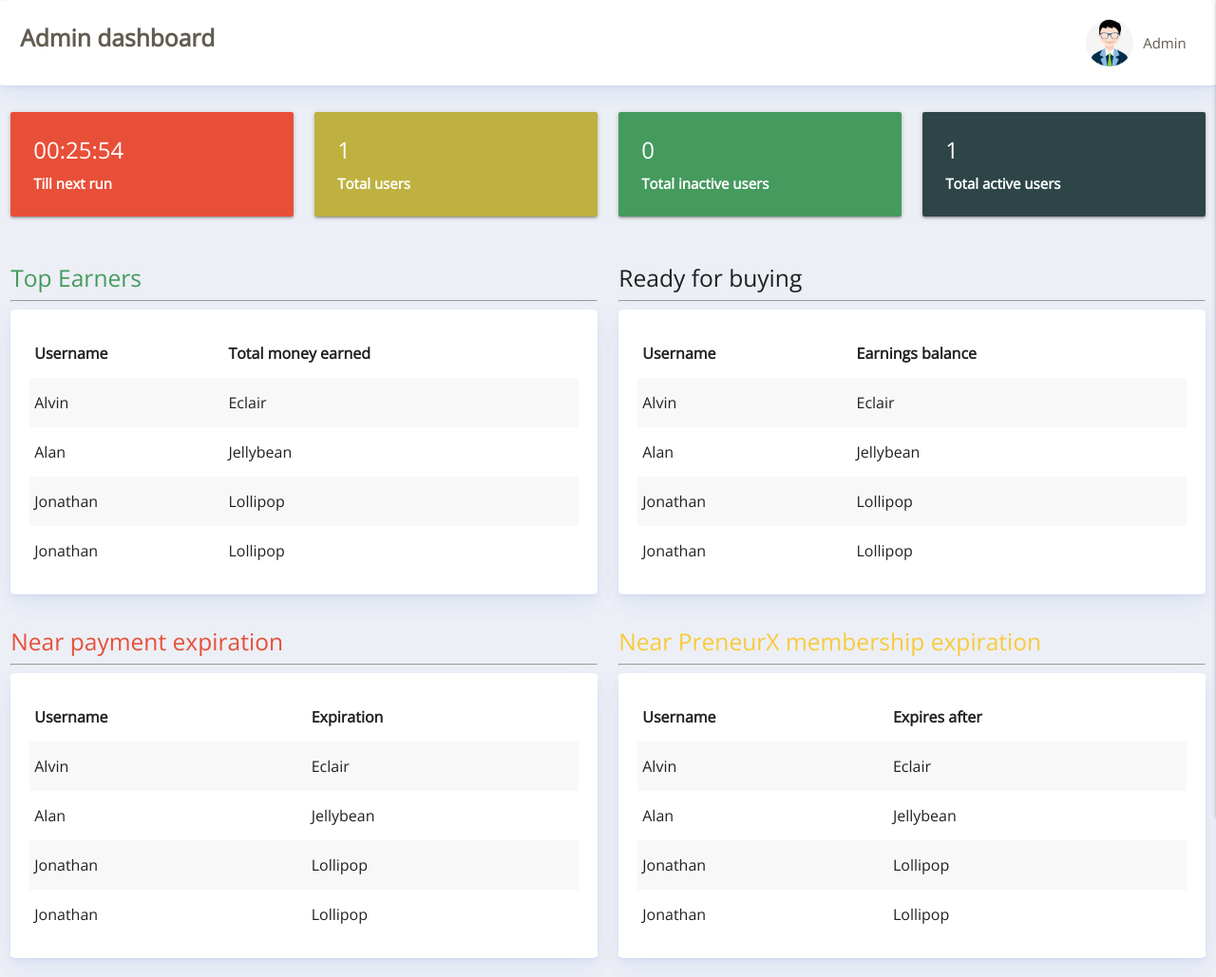
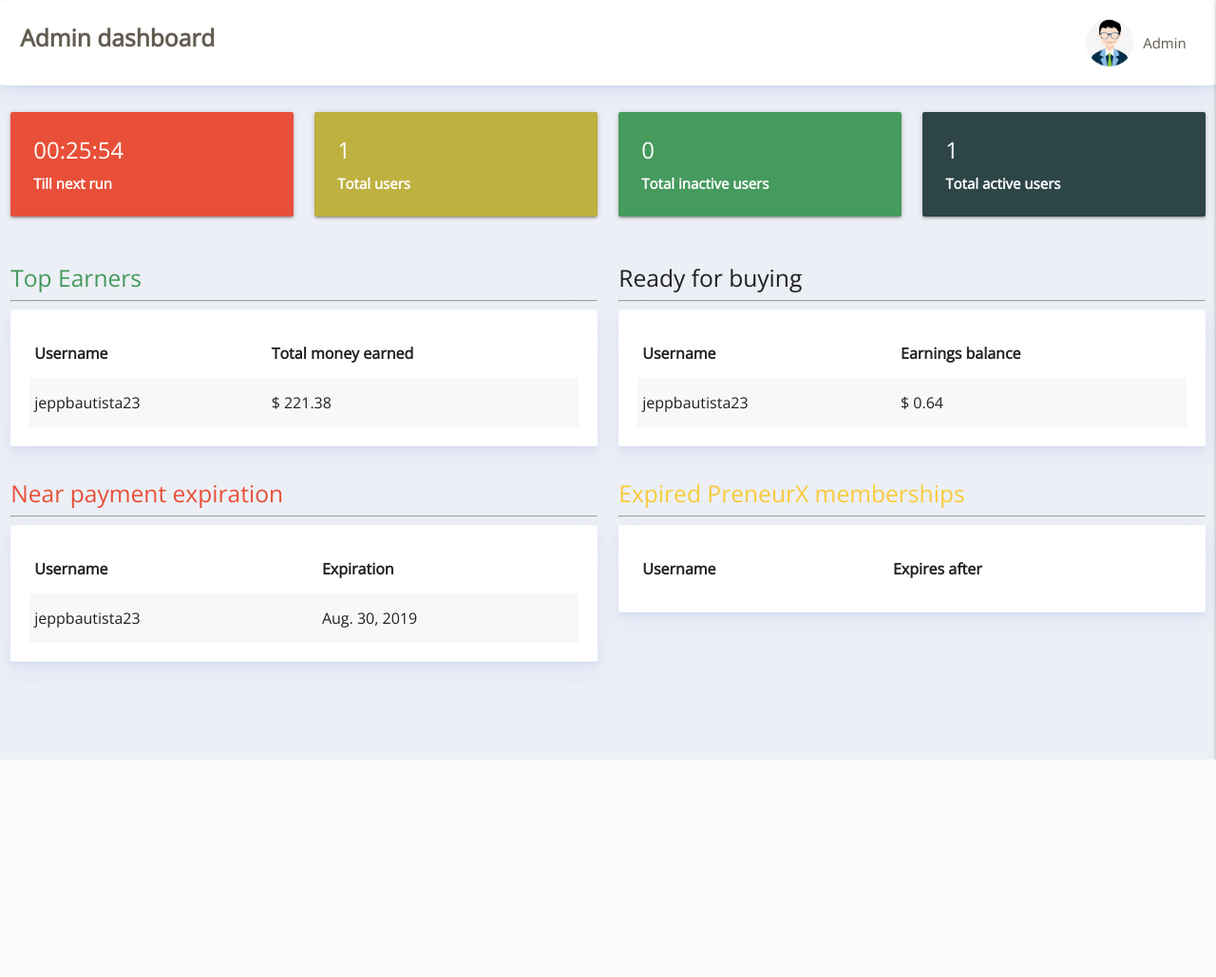
Before and after one commit to jeppbautista/pxbotautomation, a Django app: page /dashboard/ in a window 1280 px wide. Shown: the whole page at 95% size. After the commit the page ends 800 px from the top, so only its background shows below. Run offline with Django 3.2, Linux system fonts and the light colour scheme; data comes from the database, SQL or seed files in the repository; both versions use the stored data as it was after the commit; lists and menus that the app fills with data are empty; some libraries are stand-ins or nearby versions.

Commit message:
Final phase 1

```diff
--- a/pxbot/dashboard/forms.py
+++ b/pxbot/dashboard/forms.py
@@ -16,6 +16,7 @@ class UserUpdateActiveForm(ModelForm):
 class UserEditForm(ModelForm):
     password = forms.CharField(widget=forms.TextInput(attrs=ATTRS_PASS))
     expiration = forms.DateField(widget=forms.TextInput(attrs=ATTRS_DATE))
+    px_expiration = forms.CharField(widget=forms.TextInput(attrs={'readonly':''}))
 
     class Meta:
         model = User
@@ -23,6 +24,7 @@ class UserEditForm(ModelForm):
             'username',
             'password',
             'expiration',
+            'px_expiration'
         )
 
 
--- a/pxbot/dashboard/static/dashboard/css/user.css
+++ b/pxbot/dashboard/static/dashboard/css/user.css
@@ -38,3 +38,7 @@ form {
 #id_is_active{
     opacity: 100;
 }
+
+#form-update-active{
+    width: 100%;
+}
--- a/pxbot/dashboard/static/dashboard/js/script.js
+++ b/pxbot/dashboard/static/dashboard/js/script.js
@@ -9,6 +9,20 @@ $(document).ready(function(){
     function callAutomation(){
         $.ajax({
             url: "automation/",
+            type: "GET",
+            data: {},
+            success: function (data) {
+                console.log(data);
+            },
+            error: function (data) {
+                console.log(data);
+            }
+        });
+    }
+
+    function callExpiration(){
+        $.ajax({
+            url: "expiration/",
             type: "GET",
             data: {},
             success: function (data) {
@@ -69,6 +83,7 @@ $(document).ready(function(){
           if (distance < 0) {
                 countDownDate = getCountdown();
                 callAutomation();
+                callExpiration();
           }
     }
 
--- a/pxbot/dashboard/templates/dashboard/index.html
+++ b/pxbot/dashboard/templates/dashboard/index.html
@@ -18,26 +18,17 @@
             </tr>
          </thead>
          <tbody>
+            {% for user in top_earners %}
             <tr>
-               <td>Alvin</td>
-               <td>Eclair</td>
+               <td>{{ user.username }}</td>
+               <td>$ {{ user.total_earned }}</td>
             </tr>
-            <tr>
-               <td>Alan</td>
-               <td>Jellybean</td>
-            </tr>
-            <tr>
-               <td>Jonathan</td>
-               <td>Lollipop</td>
-            </tr>
-            <tr>
-               <td>Jonathan</td>
-               <td>Lollipop</td>
-            </tr>
+            {% endfor %}
          </tbody>
       </table>
       </div>
    </div>
+
    <div class="col s12 m6 table-div">
       <h5>Ready for buying</h5>
       <hr>
@@ -51,28 +42,19 @@
                </tr>
             </thead>
             <tbody>
+            {% for user in ready_for_buying %}
                <tr>
-                  <td>Alvin</td>
-                  <td>Eclair</td>
+                  <td>{{ user.username }}</td>
+                  <td>$ {{ user.earnings }}</td>
                </tr>
-               <tr>
-                  <td>Alan</td>
-                  <td>Jellybean</td>
-               </tr>
-               <tr>
-                  <td>Jonathan</td>
-                  <td>Lollipop</td>
-               </tr>
-               <tr>
-                  <td>Jonathan</td>
-                  <td>Lollipop</td>
-               </tr>
+            {% endfor %}
             </tbody>
          </table>
       </div>
    </div>
+</div>
 
-</div>
+
 
 <div class="row">
    <div class="col s12 m6  table-div">
@@ -88,28 +70,18 @@
                </tr>
             </thead>
             <tbody>
+            {% for user in near_expiration %}
                <tr>
-                  <td>Alvin</td>
-                  <td>Eclair</td>
+                  <td>{{ user.username }}</td>
+                  <td>{{ user.expiration }}</td>
                </tr>
-               <tr>
-                  <td>Alan</td>
-                  <td>Jellybean</td>
-               </tr>
-               <tr>
-                  <td>Jonathan</td>
-                  <td>Lollipop</td>
-               </tr>
-               <tr>
-                  <td>Jonathan</td>
-                  <td>Lollipop</td>
-               </tr>
+            {% endfor %}
             </tbody>
          </table>
       </div>
    </div>
    <div class="col s12 m6  table-div">
-      <h5 style="color: #F9CA3A;">Near PreneurX membership expiration</h5>
+      <h5 style="color: #F9CA3A;">Expired PreneurX memberships</h5>
       <hr>
       <div class="shadow">
 
@@ -121,22 +93,12 @@
                </tr>
             </thead>
             <tbody>
+             {% for user in px_expirations %}
                <tr>
-                  <td>Alvin</td>
-                  <td>Eclair</td>
+                  <td>{{ user.username }}</td>
+                  <td>{{ user.px_expiration }}</td>
                </tr>
-               <tr>
-                  <td>Alan</td>
-                  <td>Jellybean</td>
-               </tr>
-               <tr>
-                  <td>Jonathan</td>
-                  <td>Lollipop</td>
-               </tr>
-               <tr>
-                  <td>Jonathan</td>
-                  <td>Lollipop</td>
-               </tr>
+            {% endfor %}
             </tbody>
          </table>
       </div>
--- a/pxbot/dashboard/templates/dashboard/users.html
+++ b/pxbot/dashboard/templates/dashboard/users.html
@@ -26,15 +26,19 @@
         <thead>
             <tr>
                 <td>User</td>
+                <td>PreneurX expiration</td>
+                <td>Payment expiration</td>
             </tr>
         </thead>
         <tbody>
                 {% for article in object_list %}
                     <tr>
                         <td><a href="{% url 'dashboard:users' article.id %}"> {{ article.username }} </a> </td>
+                        <td>{{ article.px_expiration }}</td>
+                        <td>{{ article.expiration }}</td>
                         <td>
                             <div class="switch">
-                                <form method="post" id="form-update-active">{% csrf_token %}
+                                <form method="post" id="form-update-active" >{% csrf_token %}
                                     <input hidden name="user_id" id = "user_id" value="{{ article.id }}">
                                     <label>
                                     Inactive
--- a/pxbot/dashboard/urls.py
+++ b/pxbot/dashboard/urls.py
@@ -10,5 +10,6 @@ urlpatterns =[
     path('users/', UserView.as_view(), name='users'),
     path('users/<int:pk>/', UserEditView.as_view(), name='users'),
     path('create/', UserCreateView.as_view(), name='create'),
-    path('automation/', views.selenium_automation, name='automation')
+    path('automation/', views.selenium_automation, name='automation'),
+    path('expiration/', views.expiration, name='expiration')
 ]
--- a/pxbot/dashboard/views.py
+++ b/pxbot/dashboard/views.py
@@ -1,4 +1,6 @@
+import datetime
 
+from django.db.models import F
 from django.http import HttpResponse, HttpResponseRedirect
 from django.shortcuts import render, redirect
 from django.urls import reverse
@@ -19,8 +21,17 @@ class DashView(View):
         total_users = User.objects.count()
         total_active = User.objects.filter(is_active=True).count()
         total_inactive = User.objects.filter(is_active=False).count()
+
+        top_earners = User.objects.order_by('-total_earned')[:5]
+        ready_for_buying = User.objects.order_by('-payout')[:5]
+        near_expiration = User.objects.order_by('-expiration')[:5]
+        # near_px_expiration = User.objects.order_by('-px_expiration')[:5]
+        px_expirations = User.objects.filter(px_expiration="Never")[:5]
+
         return render(request, 'dashboard/index.html', {'header': 'Admin dashboard', 'total_users': total_users,
-                                                        'total_inactive': total_inactive, 'total_active': total_active})
+                                                        'total_inactive': total_inactive, 'total_active': total_active,
+                                                        'top_earners': top_earners, 'ready_for_buying': ready_for_buying,
+                                                        'near_expiration': near_expiration, 'near_px_expiration': px_expirations})
 
 
 class UserView(generic.ListView):
@@ -72,7 +83,7 @@ class UserCreateView(generic.edit.CreateView):
 
 def selenium_automation(request):
     try:
-        users = User.objects.get(is_active=True)
+        users = User.objects.filter(is_active=True)
     except User.DoesNotExist:
         return HttpResponseRedirect(reverse("dashboard:index"))
 
@@ -100,7 +111,19 @@ def selenium_automation(request):
             user.total_earned = metrics['total_earned']
             user.px_expiration = metrics['expired']
             user.save()
+            pxbot.end()
         else:
             print("User does not exist: {}".format(user.username))
 
     return HttpResponseRedirect(reverse("dashboard:index"))
+
+
+def expiration(request):
+    for user in User.objects.filter(is_active=True):
+        print(datetime.date.today())
+        print(user.expiration)
+        if datetime.date.today() >= user.expiration:
+            user.is_active = False
+            user.save()
+
+    return HttpResponseRedirect(reverse("dashboard:index"))
--- a/pxbot/pxbot/settings.py
+++ b/pxbot/pxbot/settings.py
@@ -25,7 +25,7 @@ SECRET_KEY = '8_@!om$(r3qlimd@c*!d$+2_m$s6^js4j8*664@(ovzcrwu+ik'
 # SECURITY WARNING: don't run with debug turned on in production!
 DEBUG = True
 
-ALLOWED_HOSTS = []
+ALLOWED_HOSTS = ['localhost', '0.0.0.0', '127.0.0.1', '192.168.0.111']
 APPEND_SLASH = True
 
 
```
Also changed, not shown: pxbot/dashboard/crawler/main.py (+2 -17 lines), pxbot/dashboard/crawler/pxbot.py (+11 -8 lines), pxbot/db.sqlite3, 1 other file.
